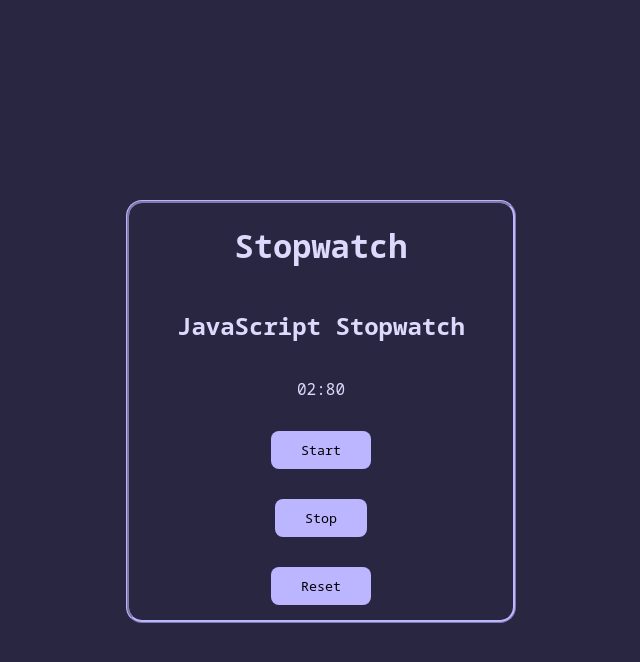
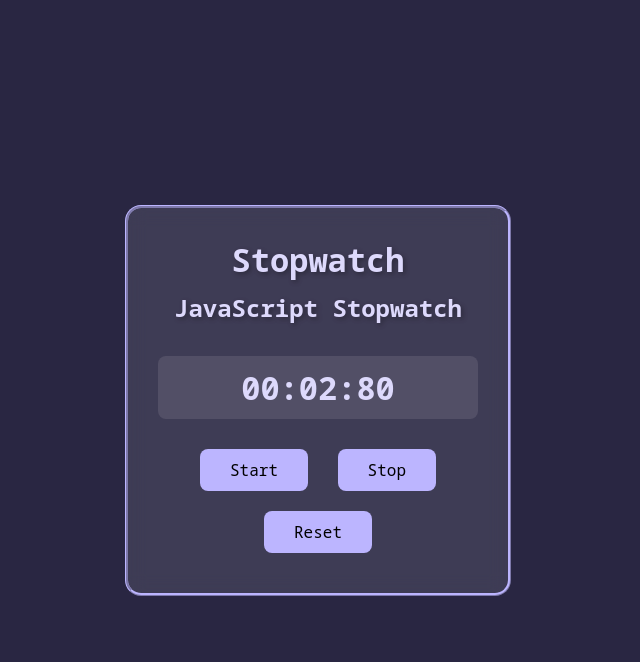
Before and after one commit to anxicoper/StopWatchSecsOnly, a plain HTML site: page index.html in a window 1280 px wide. Both pictures are taken after a click on the button "Start". Shown: the whole page, without its empty margins (322-962 px from the left). Drawn offline with Linux system fonts and the light colour scheme.

Commit message:
updated index,js and css

```diff
--- a/index.html
+++ b/index.html
@@ -11,15 +11,15 @@
     <h1>Stopwatch</h1>
     <h2>JavaScript Stopwatch</h2>
     <p id="displayTime">
-    <span id="seconds">00</span>:<span id="tens">00</span></p>
+        <span id="minutes">00</span>:<span id="seconds">00</span>:<span id="tens">00</span>
+    </p>
 
     <button id="button-start">Start</button>
     <button id="button-stop">Stop</button>
     <button id="button-reset">Reset</button>
 </div>
 
+<script src="stopwatch.js"></script>
 
-  <script src="stopwatch.js">
-    </script>
 </body>
 </html>
--- a/stopwatch.js
+++ b/stopwatch.js
@@ -1,12 +1,12 @@
-window.onload =
-  function(){
-  //---vars to access html elements ---//
-  let seconds = 00;
-  let tens = 00;
+window.onload = function () {
+  // Variables to access HTML elements
+  let minutes = 0;
+  let seconds = 0;
+  let tens = 0;
 
+  let appendMinutes = document.getElementById("minutes");
+  let appendSeconds = document.getElementById("seconds");
   let appendTens = document.getElementById("tens");
-  let appendSeconds =
-      document.getElementById("seconds");
 
   let buttonStart = document.getElementById("button-start");
   let buttonStop = document.getElementById("button-stop");
@@ -14,51 +14,45 @@ window.onload =
 
   let Interval;
 
-  //---functions to start, stop, reset ---//
-  buttonStart.onclick = function(){
+  // Start the stopwatch
+  buttonStart.onclick = function () {
     clearInterval(Interval);
-    Interval = setInterval(startTimer,10);
+    Interval = setInterval(startTimer, 10);
+  };
+
+  // Stop the stopwatch
+  buttonStop.onclick = function () {
+    clearInterval(Interval);
+  };
+
+  // Reset the stopwatch
+  buttonReset.onclick = function () {
+    clearInterval(Interval);
+    minutes = 0;
+    seconds = 0;
+    tens = 0;
+    updateDisplay();
+  };
+
+  function startTimer() {
+    tens++;
+
+    if (tens > 99) {
+      tens = 0;
+      seconds++;
+    }
+
+    if (seconds > 59) {
+      seconds = 0;
+      minutes++;
+    }
+
+    updateDisplay();
   }
 
-  buttonStop.onclick = function(){
-    clearInterval(Interval);
+  function updateDisplay() {
+    appendTens.innerHTML = tens.toString().padStart(2, "0");
+    appendSeconds.innerHTML = seconds.toString().padStart(2, "0");
+    appendMinutes.innerHTML = minutes.toString().padStart(2, "0");
   }
-
-  buttonReset.onclick = function(){
-    clearInterval(Interval);
-    tens="00";
-    seconds = "00";
-      appendTens.innerHTML = tens;
-    appendSeconds.innerHTML = seconds;
-  }
-
-  function startTimer(){
-    tens++;
-
-    if(tens <= 9){
-      appendTens.innerHTML = "0" + tens;
-    }
-
-    if(tens > 9){
-      appendTens.innerHTML = tens;
-    }
-
-    if(tens> 99){
-      console.log("seconds");
-      seconds++;
-      appendSeconds.innerHTML = "0" + seconds;
-      tens = 0;
-      appendTens.innerHTML = "0" + 0;
-    }
-
-    if(seconds > 9){
-      appendSeconds.innerHTML = seconds;
-    }
-    if (seconds > 59) {
-         seconds = 0;
-        appendSeconds.innerHTML = "0" + 0;
-
-    }
-  }
-
 };
--- a/style.css
+++ b/style.css
@@ -1,45 +1,54 @@
 @import url('https://fonts.googleapis.com/css2?family=Inter:wght@400;700;800&family=Lexend+Deca&family=Noto+Sans+Mono:wght@300&display=swap');
 
-body{
+body {
   font-family: 'Noto Sans Mono', monospace;
   background-color: #292642;
   color: #ddd9fc;
+  display: flex;
+  justify-content: center;
+  align-items: center;
+  height: 100vh;
+  margin: 0;
 }
 
-button{
-  background-color:#bcb5ff;
-  border:none;
-  border-radius:8px;
-  text-decoration: none;
+button {
+  background-color: #bcb5ff;
+  border: none;
+  border-radius: 8px;
   padding: 10px 30px;
-  margin:15px;
+  margin: 10px;
+  font-size: 16px;
   font-family: 'Noto Sans Mono', monospace;
+  cursor: pointer;
+  transition: all 0.3s ease-in-out;
 }
 
-button:hover{
-  background-color:#8f86eb;
-  color:#b3adee;
-  box-shadow: 2px 4px;
+button:hover {
+  background-color: #8f86eb;
+  color: #292642;
+  box-shadow: 2px 4px 10px rgba(188, 181, 255, 0.5);
 }
 
-.wrapper{
- position: fixed;
- top: 25%;
- left: 35%;
-  margin: auto;
-  display: flex;
-  flex-direction:column;
-
-  justify-content:space-between;
-  align-items:center;
-
+.wrapper {
+  background: rgba(255, 255, 255, 0.1);
+  backdrop-filter: blur(10px);
+  padding: 30px;
   border: 3px ridge #bcb5ff;
-  border-radius:1rem;
-  width: 30%;
-
-
+  border-radius: 1rem;
+  text-align: center;
+  width: 320px;
 }
 
-.displayTime{
-  margin: 15px;
+#displayTime {
+  font-size: 2rem;
+  font-weight: bold;
+  background: rgba(255, 255, 255, 0.1);
+  padding: 10px 20px;
+  border-radius: 8px;
+  margin-bottom: 20px;
 }
+
+h1, h2 {
+  margin: 0 0 10px;
+  text-shadow: 2px 2px 5px rgba(0, 0, 0, 0.3);
+}
```
Lines whose indentation alone changed are shown as unchanged.
